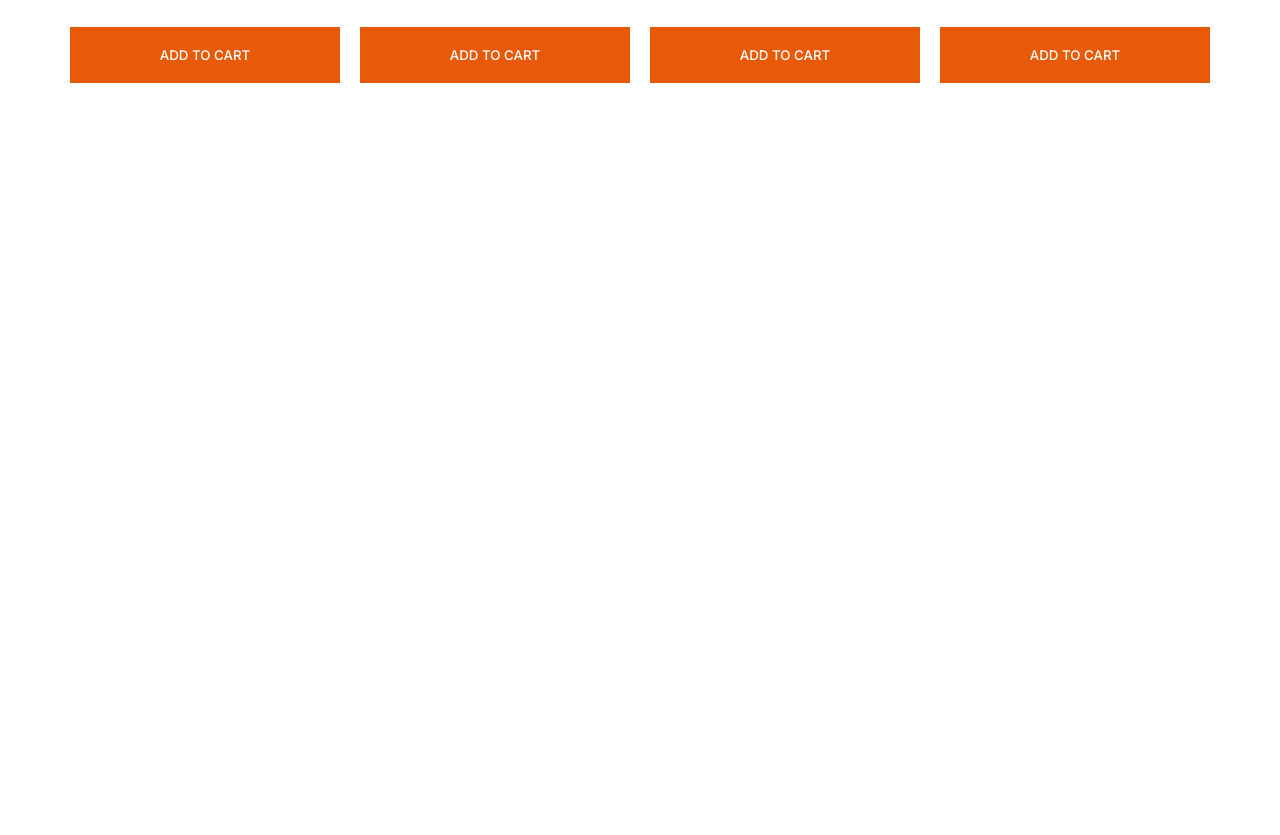
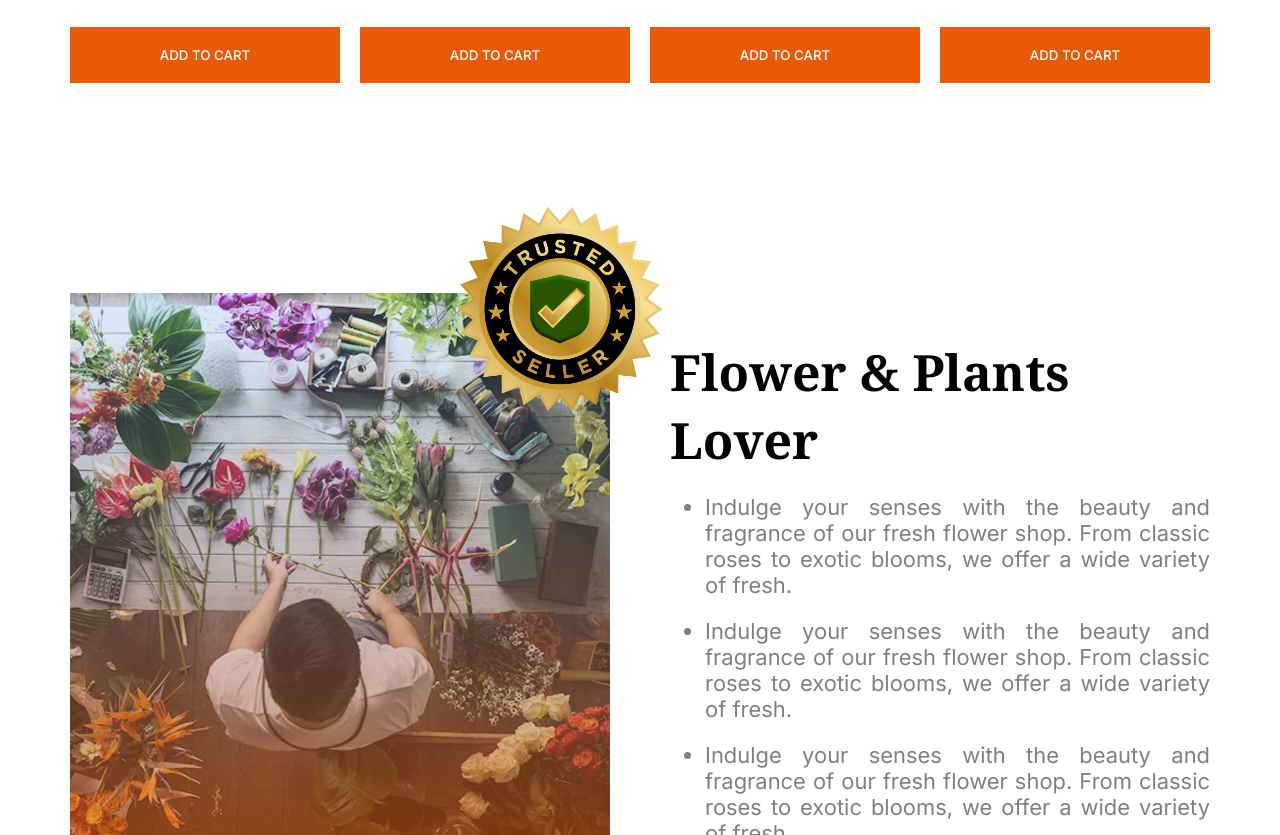
Before and after one commit to sohelrana07/assignment-two, a plain HTML site: page index.html in a window 1280 px wide. Shown: the part 1965-2800 px from the top of the page. Before the commit the page ends 2248 px from the top, so only its background shows below. Drawn offline with Linux system fonts and the light colour scheme.

Commit message:
added an plants lover section with responsive

```diff
--- a/index.html
+++ b/index.html
@@ -137,9 +137,39 @@
           </div>
         </div>
       </section>
+
+      <!-- plants lover section start here -->
+      <section class="plants-lover">
+        <figure class="plants-image">
+          <img src="assets/trusted-badge.png" alt="" />
+        </figure>
+        <div class="plants-lover-container">
+          <div class="plants-lover-image">
+            <img src="assets/flower-store.png" alt="" />
+          </div>
+          <div class="plants-lover-content">
+            <h3 class="title">Flower & Plants Lover</h3>
+            <ul>
+              <li>
+                Indulge your senses with the beauty and fragrance of our fresh
+                flower shop. From classic roses to exotic blooms, we offer a
+                wide variety of fresh.
+              </li>
+              <li>
+                Indulge your senses with the beauty and fragrance of our fresh
+                flower shop. From classic roses to exotic blooms, we offer a
+                wide variety of fresh.
+              </li>
+              <li>
+                Indulge your senses with the beauty and fragrance of our fresh
+                flower shop. From classic roses to exotic blooms, we offer a
+                wide variety of fresh.
+              </li>
+            </ul>
+          </div>
+        </div>
+      </section>
     </main>
-    <footer>
-
-    </footer>
+    <footer></footer>
   </body>
 </html>
--- a/styles/style.css
+++ b/styles/style.css
@@ -137,9 +137,6 @@ section {
 }
 
 /* Our Plants section style here */
-.our-plants {
-  margin-bottom: 200px;
-}
 
 .plants-card-container {
   display: grid;
@@ -175,12 +172,65 @@ section {
   margin-top: 30px;
 }
 
+/* plants lover section style here */
+.plants-lover {
+  margin-top: 210px;
+  margin-bottom: 100px;
+  position: relative;
+}
+
+.plants-lover-container {
+  display: flex;
+  justify-content: space-between;
+  align-items: center;
+  /* border: 2px solid tomato; */
+}
+
+.plants-lover-image {
+  max-width: 540px;
+  max-height: 597px;
+}
+
+.plants-lover-image img {
+  width: 100%;
+}
+
+.plants-lover-content {
+  max-width: 540px;
+  /* border: 2px solid tomato; */
+}
+
+.plants-lover-content .title {
+  font-size: 3.12rem;
+  font-weight: 700;
+  font-family: var(--extra-font);
+  margin-bottom: 10px;
+}
+
+.plants-lover-content ul li {
+  font-size: 1.37rem;
+  color: var(--text-gray);
+  text-align: justify;
+  margin-top: 20px;
+  margin-left: 35px;
+}
+
+.plants-image {
+  max-width: 286px;
+  max-height: 286px;
+  position: absolute;
+  top: -127px;
+  left: 347px;
+}
+
+.plants-image img {
+  width: 100%;
+}
+
 /* small device responsive media query */
 @media screen and (max-width: 576px) {
   .navbar {
-    max-width: 95%;
-    margin: 0 auto;
-    margin-top: 30px;
+    max-width: 90%;
   }
 
   .logo {
@@ -239,4 +289,25 @@ section {
     margin: 0 auto;
     margin-top: 50px;
   }
+
+  .plants-lover{
+    max-width: 90%;
+  }
+
+  .plants-lover-container{
+    flex-direction: column;
+    gap: 18px;
+  }
+
+  .plants-image{
+    display: none;
+  }
+
+  .plants-lover-content .title{
+    font-size: 2.5rem;
+  }
+
+  .plants-lover-content ul li{
+    margin-left: 22px;
+  }
 }
```
